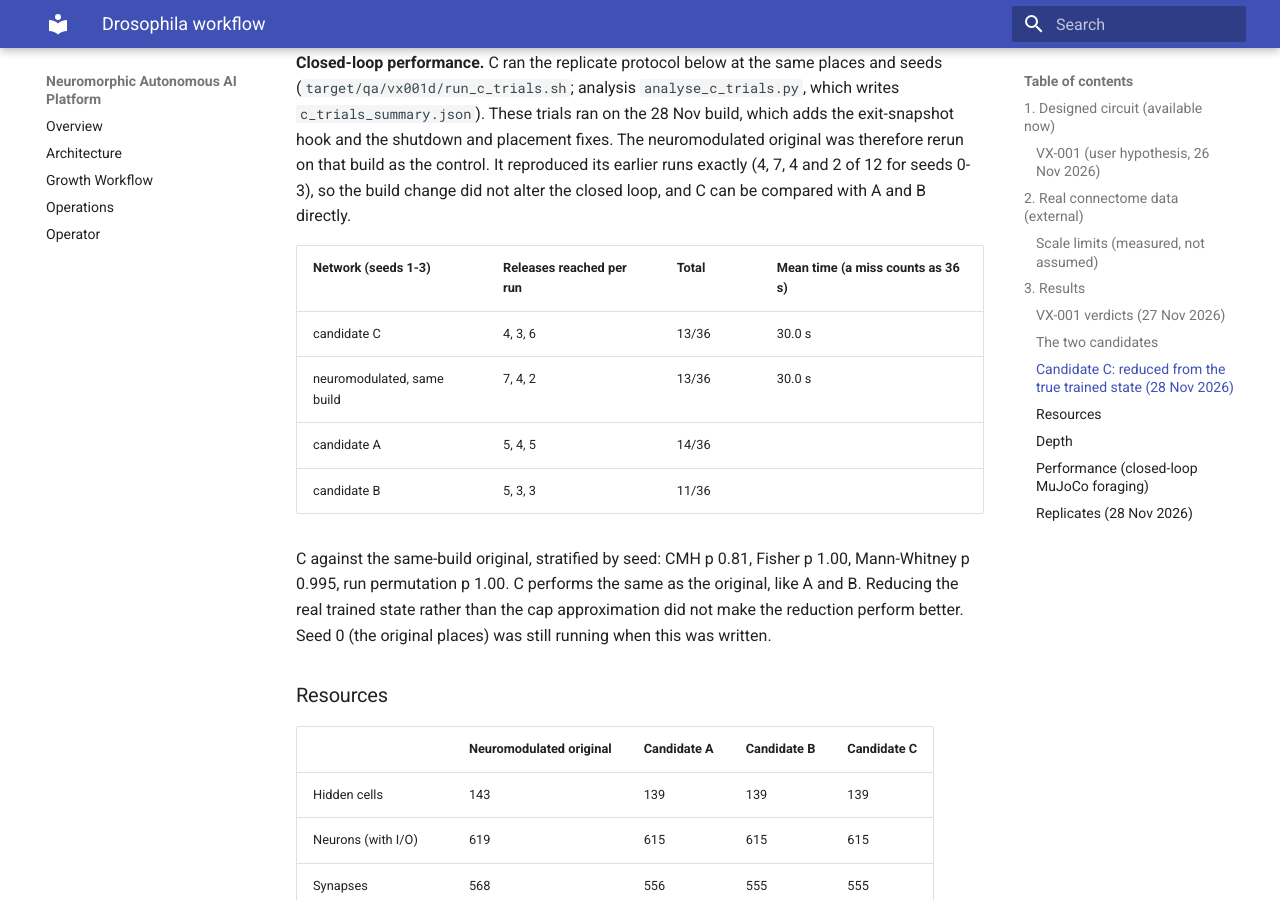
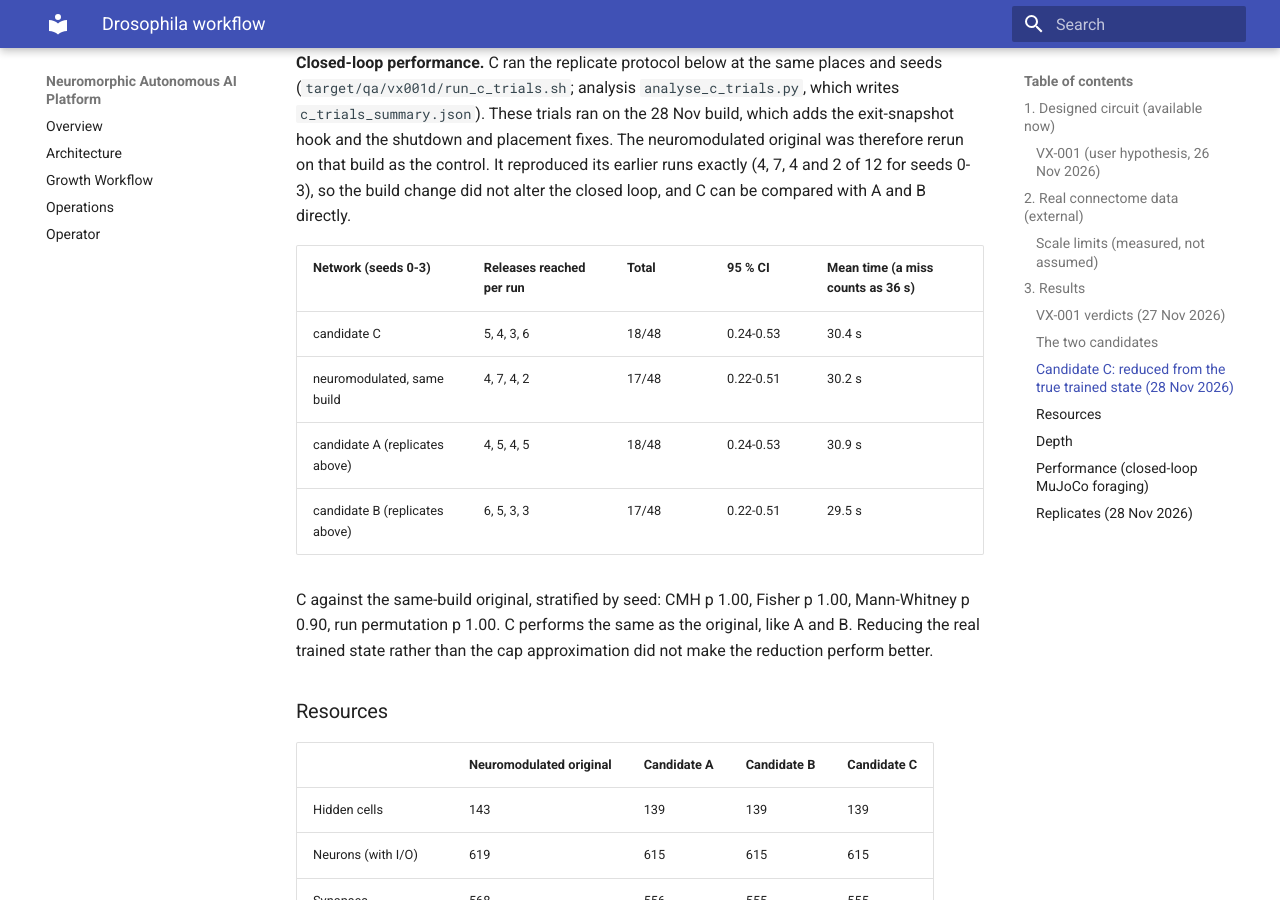
Before and after one commit to neuralmimicry/aarnn_rust, an MkDocs documentation site: the page built from docs/connectome-explorer/drosophila.md, in a window 1280 px wide and 900 px high, scrolled down 5427 px. Built offline with MkDocs 1.6.1 and Material for MkDocs 9.7.7, drawn with Linux system fonts in a browser that asks for light colours; some of the changed text lies outside the part shown.

Commit message:
docs: candidate C closed-loop results, all four seeds
C reached food in 18 of 48 releases (5, 4, 3, 6), against 17 of 48 for the
neuromodulated original on the same build (CMH p 1.00). Like A and B, the
reduction from the real trained state performs the same as the original.

Co-Authored-By: Claude Opus 5.5 <noreply@anthropic.com>

```diff
--- a/docs/connectome-explorer/drosophila.md
+++ b/docs/connectome-explorer/drosophila.md
@@ -88,7 +88,7 @@ The explorer does not download data and needs no credentials. A real-data study
 |---|---|
 | fewer neurons | **yes, slightly**: 143 → 139 hidden cells (−2.8 %), state −3.4 % |
 | greater computation depth | **not supported**: GNAT depth unchanged |
-| better performance | **no**: over four runs each (48 releases), candidate A reached food in 18, candidate B in 17 and the neuromodulated original in 17 (every p ≥ 0.79). The candidates perform the same as the original, not better |
+| better performance | **no**: over four runs each (48 releases), candidate A reached food in 18, candidate B in 17, candidate C (reduced from the real trained state) in 18 and the neuromodulated original in 17 (every p ≥ 0.79). The candidates perform the same as the original, not better |
 
 The reduction preserves function in fewer cells, as its contract asks. It did not add depth or performance, and the contract does not reward either.
 
@@ -128,14 +128,14 @@ C differs from B only in which redundant left teacher range cell it drops: TN_l_
 
 **Closed-loop performance.** C ran the replicate protocol below at the same places and seeds (`target/qa/vx001d/run_c_trials.sh`; analysis `analyse_c_trials.py`, which writes `c_trials_summary.json`). These trials ran on the 28 Nov build, which adds the exit-snapshot hook and the shutdown and placement fixes. The neuromodulated original was therefore rerun on that build as the control. It reproduced its earlier runs exactly (4, 7, 4 and 2 of 12 for seeds 0-3), so the build change did not alter the closed loop, and C can be compared with A and B directly.
 
-| Network (seeds 1-3) | Releases reached per run | Total | Mean time (a miss counts as 36 s) |
-|---|---|---|---|
-| candidate C | 4, 3, 6 | 13/36 | 30.0 s |
-| neuromodulated, same build | 7, 4, 2 | 13/36 | 30.0 s |
-| candidate A | 5, 4, 5 | 14/36 | |
-| candidate B | 5, 3, 3 | 11/36 | |
+| Network (seeds 0-3) | Releases reached per run | Total | 95 % CI | Mean time (a miss counts as 36 s) |
+|---|---|---|---|---|
+| candidate C | 5, 4, 3, 6 | 18/48 | 0.24-0.53 | 30.4 s |
+| neuromodulated, same build | 4, 7, 4, 2 | 17/48 | 0.22-0.51 | 30.2 s |
+| candidate A (replicates above) | 4, 5, 4, 5 | 18/48 | 0.24-0.53 | 30.9 s |
+| candidate B (replicates above) | 6, 5, 3, 3 | 17/48 | 0.22-0.51 | 29.5 s |
 
-C against the same-build original, stratified by seed: CMH p 0.81, Fisher p 1.00, Mann-Whitney p 0.995, run permutation p 1.00. C performs the same as the original, like A and B. Reducing the real trained state rather than the cap approximation did not make the reduction perform better. Seed 0 (the original places) was still running when this was written.
+C against the same-build original, stratified by seed: CMH p 1.00, Fisher p 1.00, Mann-Whitney p 0.90, run permutation p 1.00. C performs the same as the original, like A and B. Reducing the real trained state rather than the cap approximation did not make the reduction perform better.
 
 ### Resources
 
```
Also changed, not shown: docs/execplans/connectome-explorer.md (+2 -2 lines).
